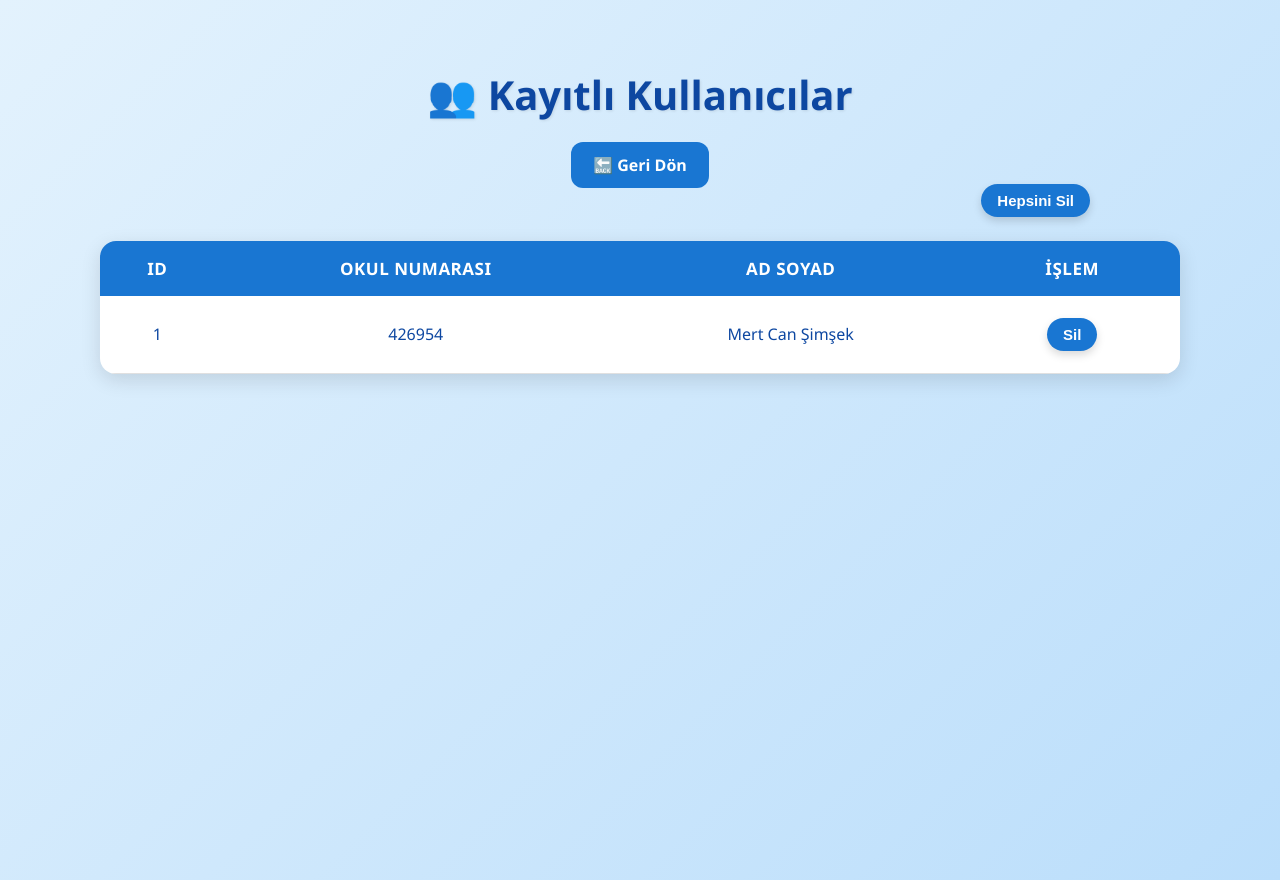
After one commit to Mert3rS/QR-Yoklama, a Flask app: page /kullanicilar in a window 1280 px wide. The commit adds this page. Run offline with Flask 3, Linux system fonts and the light colour scheme; a user stored in the database is signed in; data comes from the database, SQL or seed files in the repository; both versions use the stored data as it was after the commit.

Commit message:
Güncelleme

```diff
--- a/app.py
+++ b/app.py
@@ -212,6 +212,68 @@ def delete_attendance(id):
     flash("Yoklama kaydı silindi.")
     return redirect(url_for('dashboard'))
 
+# --- 👇 Kullanıcı Yönetimi (Liste / Ekle / Düzenle / Sil) ---
+@app.route('/kullanicilar')
+@teacher_required
+def kullanicilar():
+    conn = get_db()
+    kullanicilar = conn.execute("SELECT * FROM students").fetchall()
+    conn.close()
+    return render_template('kullanicilar.html', kullanicilar=kullanicilar)
+
+@app.route('/kullanici_yeni', methods=['GET', 'POST'])
+@teacher_required
+def kullanici_yeni():
+    if request.method == 'POST':
+        ad = request.form['ad']
+        soyad = request.form['soyad']
+        email = request.form['email']
+        sifre = request.form['sifre']
+        sifre_hash = generate_password_hash(sifre)
+        conn = get_db()
+        conn.execute("INSERT INTO students (name, student_number, password_hash) VALUES (?, ?, ?)",
+                     (f"{ad} {soyad}", email, sifre_hash))
+        conn.commit()
+        conn.close()
+        flash("Yeni kullanıcı eklendi.")
+        return redirect(url_for('kullanicilar'))
+    return render_template('kullanicilar_form.html', kullanici=None)
+
+@app.route('/kullanici_duzenle/<int:id>', methods=['GET', 'POST'])
+@teacher_required
+def kullanici_duzenle(id):
+    conn = get_db()
+    kullanici = conn.execute("SELECT * FROM students WHERE id = ?", (id,)).fetchone()
+    if request.method == 'POST':
+        ad = request.form['ad']
+        soyad = request.form['soyad']
+        email = request.form['email']
+        sifre = request.form['sifre']
+
+        if sifre.strip():
+            sifre_hash = generate_password_hash(sifre)
+            conn.execute("UPDATE students SET name=?, student_number=?, password_hash=? WHERE id=?",
+                         (f"{ad} {soyad}", email, sifre_hash, id))
+        else:
+            conn.execute("UPDATE students SET name=?, student_number=? WHERE id=?",
+                         (f"{ad} {soyad}", email, id))
+        conn.commit()
+        conn.close()
+        flash("Kullanıcı bilgileri güncellendi.")
+        return redirect(url_for('kullanicilar'))
+    conn.close()
+    return render_template('kullanicilar_form.html', kullanici=kullanici)
+
+@app.route('/kullanici_sil/<int:id>', methods=['POST'])
+@teacher_required
+def kullanici_sil(id):
+    conn = get_db()
+    conn.execute("DELETE FROM students WHERE id = ?", (id,))
+    conn.commit()
+    conn.close()
+    flash("Kullanıcı silindi.")
+    return redirect(url_for('kullanicilar'))
+
 # --- Çıkış ---
 @app.route('/logout')
 def logout():
@@ -229,21 +291,30 @@ def attendance_form():
     qr_base64 = generate_qr(qr_link)
     return render_template('attendance_form.html', name=name, qr_code=qr_base64)
 
+@app.route('/kullanicilar_sil_tumu', methods=['POST'])
+@teacher_required
+def kullanicilar_sil_tumu():
+    conn = get_db()
+    conn.execute("DELETE FROM students")
+    # 🔽 AUTOINCREMENT sayacını da sıfırla
+    conn.execute("DELETE FROM sqlite_sequence WHERE name='students'")
+    conn.commit()
+    conn.close()
+    flash("Tüm kullanıcılar silindi ve ID sıfırlandı.")
+    return redirect(url_for('kullanicilar'))
+
+
+
 # --- QR Okuma ve Yoklama Alma ---
 @app.route('/scan_qr/<int:student_id>')
 def scan_qr(student_id):
-    # Oturum kontrolü kaldırıldı, tablet zaten giriş yapmış durumda
-
-    # DB'den öğrenci bilgilerini al
     conn = get_db()
     row = conn.execute("SELECT name FROM students WHERE id = ?", (student_id,)).fetchone()
     conn.close()
     student_name = row['name'] if row else "Bilinmeyen Öğrenci"
 
-    # Yoklamayı ekle
     total, created = add_attendance(student_id, student_name)
 
-    # Mesaj belirle
     if created:
         message = f"✅ {student_name}, yoklamanız başarıyla alınmıştır."
         success = True
--- /dev/null
+++ b/static/kullanicilar.css
@@ -0,0 +1,225 @@
+/* === Genel Tema === */
+body {
+    font-family: "Segoe UI", Tahoma, Geneva, Verdana, sans-serif;
+    background: linear-gradient(135deg, #e3f2fd, #bbdefb);
+    margin: 0;
+    padding: 40px;
+    text-align: center;
+    min-height: 100vh;
+    color: #0d47a1;
+    font-size: 18px; /* yazıları daha büyük ve okunaklı */
+}
+
+/* Başlık */
+h1 {
+    color: #0d47a1;
+    font-size: 40px; /* başlık daha büyük */
+    font-weight: 700;
+    margin-bottom: 30px;
+    text-shadow: 1px 1px 3px rgba(0,0,0,0.1);
+}
+
+/* Butonlar */
+a.button, button {
+    background: #1976d2;
+    color: white;
+    border: none;
+    border-radius: 12px;
+    padding: 12px 22px;
+    margin: 8px;
+    text-decoration: none;
+    font-weight: 600;
+    font-size: 16px;
+    cursor: pointer;
+    transition: 0.3s;
+}
+a.button:hover, button:hover {
+    background: #0d47a1;
+    transform: scale(1.05);
+}
+
+/* Tablo */
+table {
+    width: 90%;
+    margin: 30px auto;
+    border-collapse: collapse;
+    background: white;
+    border-radius: 16px;
+    box-shadow: 0 6px 20px rgba(0,0,0,0.12);
+    overflow: hidden;
+}
+th {
+    background: #1976d2;
+    color: white;
+    padding: 16px;
+    font-size: 17px;
+    letter-spacing: 0.5px;
+    text-transform: uppercase;
+}
+td {
+    padding: 14px 16px;
+    border-bottom: 1px solid #e0e0e0;
+    font-size: 16px;
+}
+tr:nth-child(even) {
+    background-color: #f7f9fc;
+}
+tr:hover {
+    background-color: #e3f2fd;
+}
+
+.delete-btn1 {
+    background: #1976d2;
+    color: white;
+    border: none;
+    border-radius: 30px; /* yuvarlak kenarlar */
+    margin-right: 150px;
+    margin-bottom: -50px;
+    padding: 8px 16px;
+    font-size: 15px;
+    font-weight: 600;
+    cursor: pointer;
+    transition: 0.3s;
+    box-shadow: 0 4px 8px rgba(0,0,0,0.15);
+    text-decoration: none;
+}
+.delete-btn1:hover {
+    background: red;
+    transform: scale(1.05);
+    box-shadow: 0 6px 12px rgba(0,0,0,0.2);
+    text-decoration: none;
+}
+
+/* Düzenle Butonu */
+.edit-btn1 {
+    background: #0288d1;
+    color: white;
+    border: none;
+    border-radius: 12px;
+    padding: 8px 16px;
+    font-size: 15px;
+    cursor: pointer;
+    transition: 0.3s;
+}
+.edit-btn1:hover {
+    background: #01579b;
+    transform: scale(1.05);
+}
+
+
+/* Sil Butonu (Daha Estetik) */
+.delete-btn {
+    background: #1976d2;
+    color: white;
+    border: none;
+    border-radius: 20px; /* yuvarlak kenarlar */
+    padding: 8px 16px;
+    font-size: 15px;
+    font-weight: 600;
+    cursor: pointer;
+    transition: 0.3s;
+    box-shadow: 0 4px 8px rgba(0,0,0,0.15);
+    text-decoration: none;
+}
+.delete-btn:hover {
+    background: #f80400;
+    transform: scale(1.05);
+    box-shadow: 0 6px 12px rgba(0,0,0,0.2);
+    text-decoration: none;
+}
+
+/* Düzenle Butonu */
+.edit-btn {
+    background: #0288d1;
+    color: white;
+    border: none;
+    border-radius: 12px;
+    padding: 8px 16px;
+    font-size: 15px;
+    cursor: pointer;
+    transition: 0.3s;
+}
+.edit-btn:hover {
+    background: #01579b;
+    transform: scale(1.05);
+}
+
+/* Form Sayfası */
+.form-container {
+    background: white;
+    padding: 30px 40px;
+    margin: 40px auto;
+    width: 450px;
+    border-radius: 18px;
+    box-shadow: 0 6px 20px rgba(0,0,0,0.12);
+    text-align: left;
+}
+label {
+    font-weight: 600;
+    display: block;
+    margin-top: 12px;
+    color: #0d47a1;
+    font-size: 16px;
+}
+input[type="text"], input[type="password"] {
+    width: 100%;
+    padding: 12px;
+    margin-top: 8px;
+    border: 1px solid #90caf9;
+    border-radius: 12px;
+    font-size: 16px;
+    transition: 0.3s;
+}
+input[type="text"]:focus, input[type="password"]:focus {
+    border-color: #1976d2;
+    outline: none;
+    box-shadow: 0 0 6px rgba(25,118,210,0.3);
+}
+
+/* Kaydet Butonu */
+.save-btn {
+    background: #1976d2;
+    color: white;
+    border: none;
+    border-radius: 12px;
+    padding: 12px 22px;
+    font-size: 17px;
+    cursor: pointer;
+    margin-top: 25px;
+    width: 100%;
+    font-weight: bold;
+    transition: 0.3s;
+}
+.save-btn:hover {
+    background: #0d47a1;
+}
+
+/* Geri Dön */
+.back-btn {
+    display: inline-block;
+    margin-top: 25px;
+    color: #1976d2;
+    text-decoration: none;
+    font-weight: 600;
+    font-size: 16px;
+}
+.back-btn:hover {
+    text-decoration: underline;
+}
+
+/* Çıkış Butonu */
+.logout-btn {
+    background: #c62828;
+    color: white;
+    padding: 12px 24px;
+    border-radius: 12px;
+    text-decoration: none;
+    font-weight: bold;
+    transition: 0.3s;
+    margin-top: 25px;
+    display: inline-block;
+    font-size: 16px;
+}
+.logout-btn:hover {
+    background: #8e0000;
+}
--- /dev/null
+++ b/templates/kullanicilar.html
@@ -0,0 +1,48 @@
+<!DOCTYPE html>
+<html lang="tr">
+<head>
+    <meta charset="UTF-8">
+    <title>👥 Kullanıcı Listesi</title>
+    <link rel="stylesheet" href="{{ url_for('static', filename='kullanicilar.css') }}">
+</head>
+<body>
+    <h1>👥 Kayıtlı Kullanıcılar</h1>
+
+    <a href="{{ url_for('dashboard') }}" class="button">🔙 Geri Dön</a>
+
+    <div style="text-align: right; margin-bottom: 10px;">
+        <form action="{{ url_for('kullanicilar_sil_tumu') }}" method="POST" onsubmit="return confirm('Tüm kullanıcıları silmek istediğine emin misin?');" style="display:inline;">
+            <button type="submit" class="delete-btn1">Hepsini Sil</button>
+        </form>
+    </div>
+
+
+    <table>
+        <thead>
+            <tr>
+                <th>ID</th>
+                <th>Okul Numarası</th>
+                <th>Ad Soyad</th>
+
+                <th>İşlem</th>
+            </tr>
+        </thead>
+        <tbody>
+            {% for k in kullanicilar %}
+            <tr>
+                <td>{{ k[0] }}</td>
+                <td>{{ k[1] }}</td>
+                <td>{{ k[2] }}</td>
+
+                <td>
+                    <form action="{{ url_for('kullanici_sil', id=k['id']) }}" method="POST" style="display:inline;">
+                        <button type="submit" class="delete-btn" onclick="return confirm('Silmek istediğine emin misin?')">Sil</button>
+                    </form>
+
+                </td>
+            </tr>
+            {% endfor %}
+        </tbody>
+    </table>
+</body>
+</html>
```
Also changed, not shown: init_db.py (added, +14 -0 lines), static/dashboard.css (+34 -0 lines), templates/dashboard.html (+24 -2 lines), templates/kullanici_form.html (added, +28 -0 lines), database/attendance.db.
